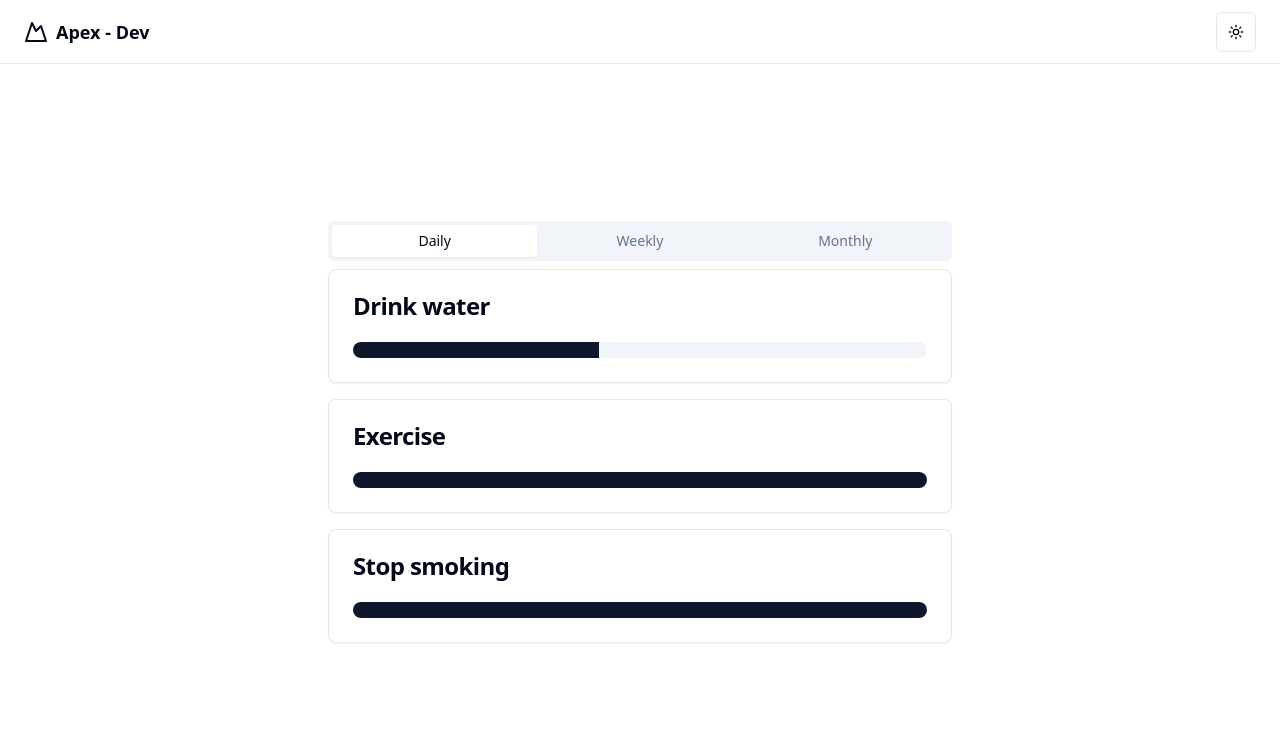
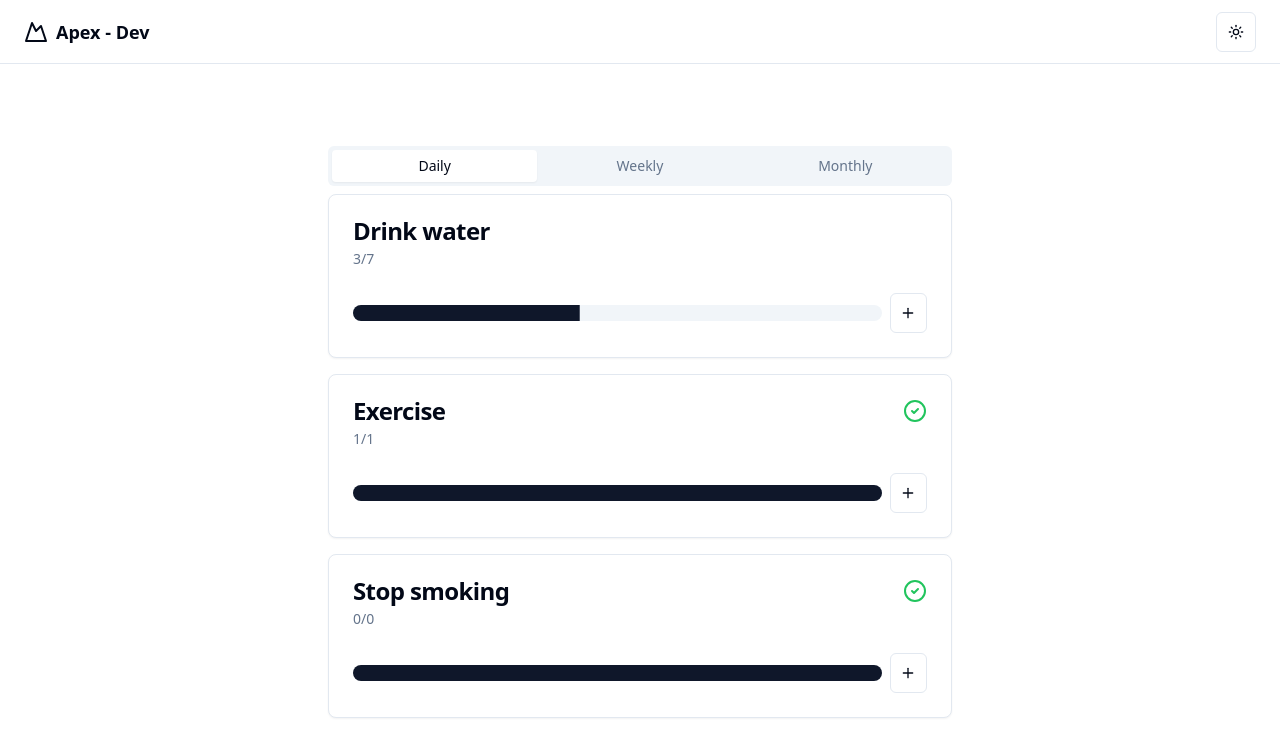
Before and after one commit to amrllkmn/apex-ui, a SvelteKit app: page /demo in a window 1280 px wide. Shown: the top 756 px of the page. Built offline with nearby package versions, Linux system fonts and the light colour scheme.

Commit message:
feat: add icons and buttons

```diff
--- a/src/routes/demo/+page.svelte
+++ b/src/routes/demo/+page.svelte
@@ -5,6 +5,7 @@
 	import { Input } from '$lib/components/ui/input';
 	import { Label } from '$lib/components/ui/label';
 	import { Progress } from '$lib/components/ui/progress';
+	import { CircleCheck, Plus } from '@lucide/svelte';
 	const { data } = $props();
 </script>
 
@@ -15,13 +16,33 @@
 		<Tabs.Trigger value="monthly">Monthly</Tabs.Trigger>
 	</Tabs.List>
 	<Tabs.Content value="daily" class="space-y-4">
+		<!-- TODO: Move to separate component -->
 		{#each data.activities as { title, count, limit, isStop, done }}
 			<Card.Root>
 				<Card.Header>
-					<Card.Title>{title}</Card.Title>
+					<Card.Title>
+						<div class="flex-2 flex flex-row items-center justify-between space-x-2">
+							{title}
+							{#if done}
+								<CircleCheck color="hsl(142, 71%, 45%)" /> <!-- Use a component-level styling -->
+							{/if}
+						</div>
+					</Card.Title>
+					<Card.Description>
+						{count}/{limit}
+					</Card.Description>
 				</Card.Header>
 				<Card.Content class="space-y-2">
-					<Progress value={(count / limit) * 100} max={(limit / limit) * 100} />
+					<div class="flex-2 flex flex-row items-center justify-between space-x-2">
+						<Progress
+							value={(count / limit) * 100}
+							max={(limit / limit) * 100}
+							class="text-lime-300"
+						/>
+						<Button variant="outline" size="icon">
+							<Plus />
+						</Button>
+					</div>
 				</Card.Content>
 			</Card.Root>
 		{/each}
```
